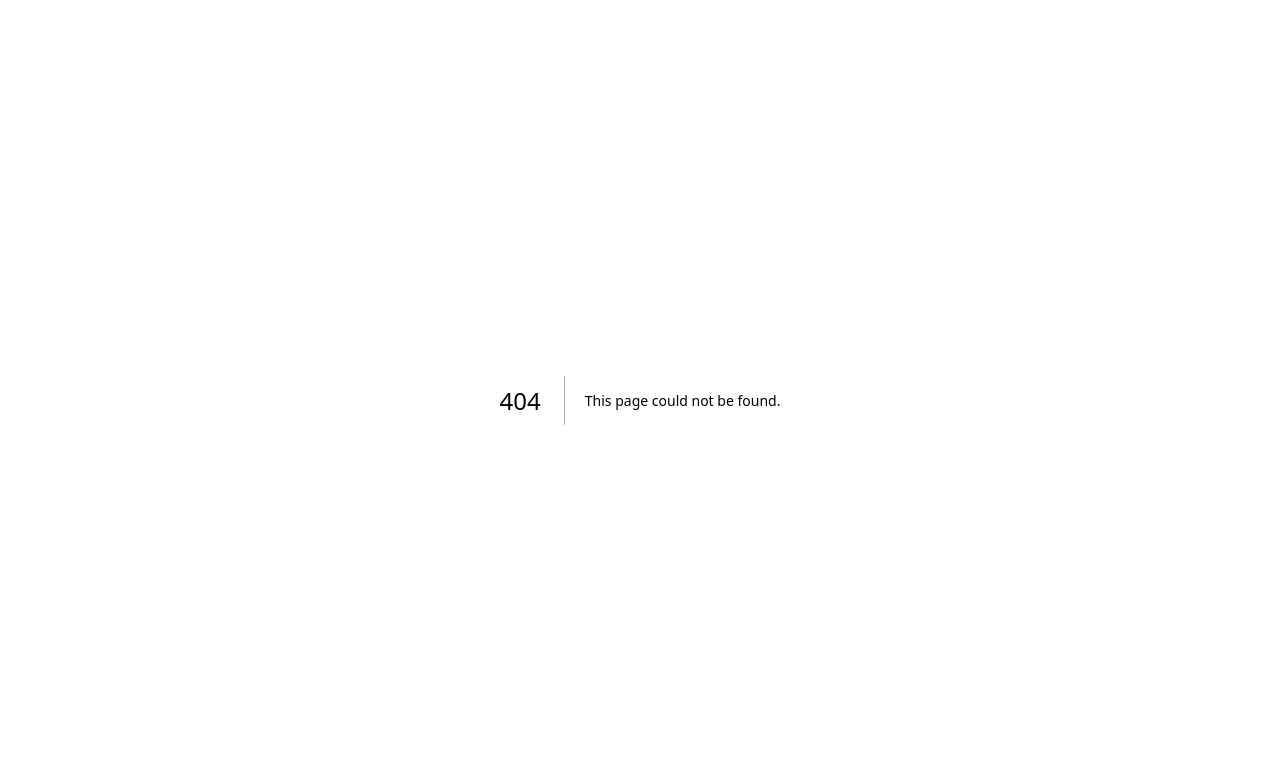
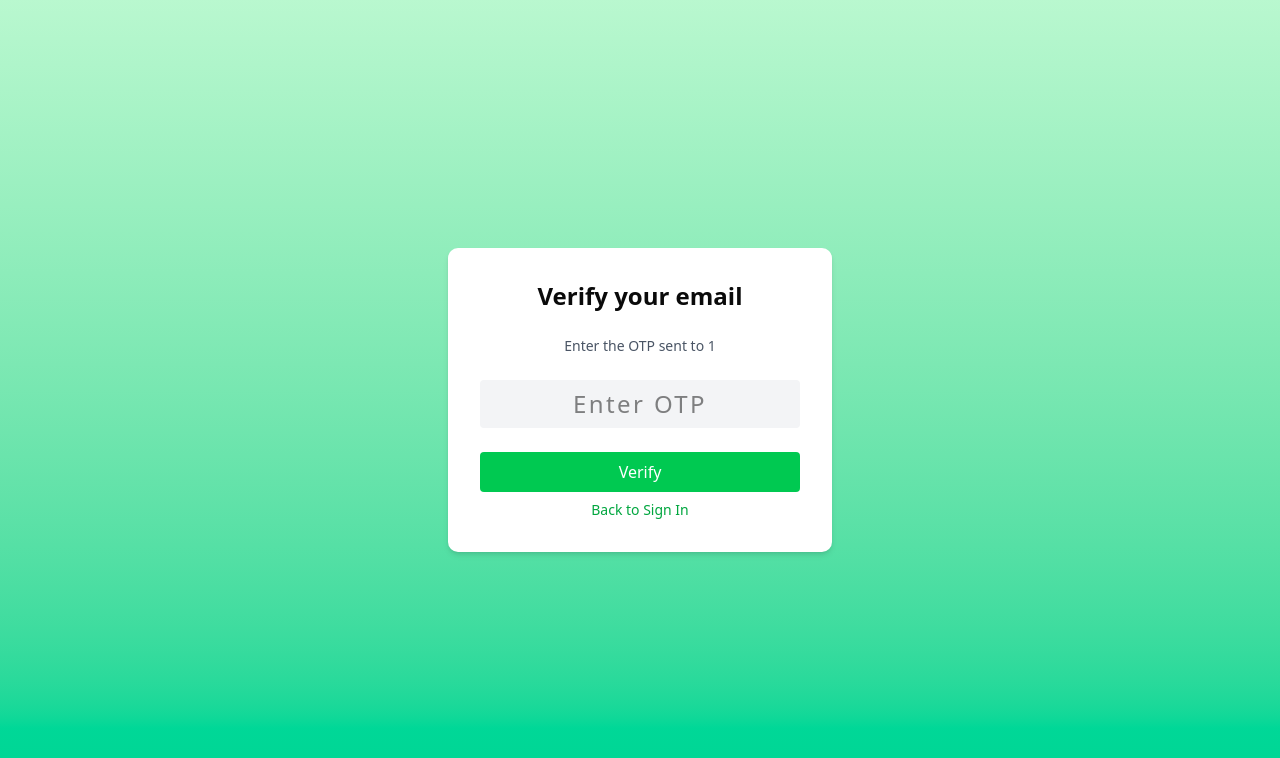
Before and after one commit to Dhruv7Tripathi/saasstarter, a Next.js app: page /verify/1 in a window 1280 px wide. Before the commit this address had no page. Shown: the top 758 px of the page. Built offline with nearby package versions, Linux system fonts and the light colour scheme.

Commit message:
chore:update dependencies

```diff
--- /dev/null
+++ b/app/(auth)/layout.tsx
@@ -0,0 +1,12 @@
+import React from 'react'
+import { Toaster } from 'sonner';
+export default function Layout({ children }: { children: React.ReactNode }) {
+  return (
+    <div className="flex h-screen bg-white">
+      <main className="flex-1 flex flex-col overflow-hidden">
+        {children}
+        <Toaster richColors position="top-right" />
+      </main>
+    </div>
+  )
+}
--- /dev/null
+++ b/app/(auth)/verify/[email]/page.tsx
@@ -0,0 +1,14 @@
+'use client'
+import VerifyForm from '@/components/auth/VerifyForm';
+import { useParams } from 'next/navigation';
+
+export default function VerifyPage() {
+
+  const params = useParams<{ email: string }>();
+
+  return (
+    <div className="min-h-screen bg-gradient-to-b from-green-200 to-emerald-400 flex items-center justify-center">
+      <VerifyForm email={decodeURIComponent(params.email)} />
+    </div>
+  );
+}
--- /dev/null
+++ b/components/auth/VerifyForm.tsx
@@ -0,0 +1,71 @@
+'use client';
+
+import axios from 'axios';
+import Link from 'next/link';
+import { useRouter } from 'next/navigation';
+import { useState } from 'react';
+
+import { toast } from 'sonner';
+import { LuLoader } from 'react-icons/lu';
+
+import { ApiResponse } from '@/lib/apiresponse';
+
+export default function VerifyForm({ email }: { email: string }) {
+  const [otp, setOtp] = useState('');
+  const [loading, setLoading] = useState(false);
+  const router = useRouter()
+
+  const handleSubmit = async (e: React.FormEvent) => {
+    e.preventDefault();
+    setLoading(true)
+    try {
+      const response = await axios.post<ApiResponse>('/api/auth/verify', { email, otp });
+      toast.success(response.data.message);
+      router.replace('/signin');
+    } catch (error) {
+      toast.error('Invalid OTP or email');
+    } finally {
+      setLoading(false)
+    }
+  };
+
+  return (
+    <div className="bg-white p-8 rounded-lg shadow-md w-96">
+      <h1 className="text-2xl font-semibold mb-6 text-center">
+        Verify your email
+      </h1>
+      <p className="text-center text-sm text-gray-600 mb-6">
+        Enter the OTP sent to {email}
+      </p>
+      <form onSubmit={handleSubmit}>
+        <div className="mb-6">
+          <input
+            type="text"
+            placeholder="Enter OTP"
+            className="w-full p-2 bg-gray-100 rounded text-center text-2xl tracking-widest"
+            value={otp}
+            onChange={(e) => setOtp(e.target.value)}
+            maxLength={6}
+            required
+          />
+        </div>
+        <button
+          type="submit"
+          className="w-full flex justify-center items-center bg-green-500 text-white p-2 rounded hover:bg-emerald-600 transition-colors"
+        >
+          {loading ? (
+            <>
+              <LuLoader className="mr-2 h-4 w-4 animate-spin" />
+              Please wait
+            </>
+          ) : (
+            'Verify'
+          )}
+        </button>
+      </form>
+      <p className="mt-2 text-center text-sm text-gray-600">
+        <Link href="/signin" className="text-green-600 hover:underline">Back to Sign In</Link>
+      </p>
+    </div>
+  );
+}
--- a/package.json
+++ b/package.json
@@ -17,6 +17,7 @@
     "@radix-ui/react-label": "^2.1.6",
     "@radix-ui/react-separator": "^1.1.6",
     "@radix-ui/react-slot": "^1.2.2",
+    "axios": "^1.9.0",
     "class-variance-authority": "^0.7.1",
     "clsx": "^2.1.1",
     "lucide-react": "^0.503.0",
@@ -28,6 +29,8 @@
     "react": "^19.0.0",
     "react-dom": "^19.0.0",
     "react-hook-form": "^7.56.3",
+    "react-icons": "^5.5.0",
+    "sonner": "^2.0.3",
     "tailwind-merge": "^3.2.0",
     "zod": "^3.24.4"
   },
```
Also changed, not shown: 1 other file (tests, documents, lock files or other folders).
